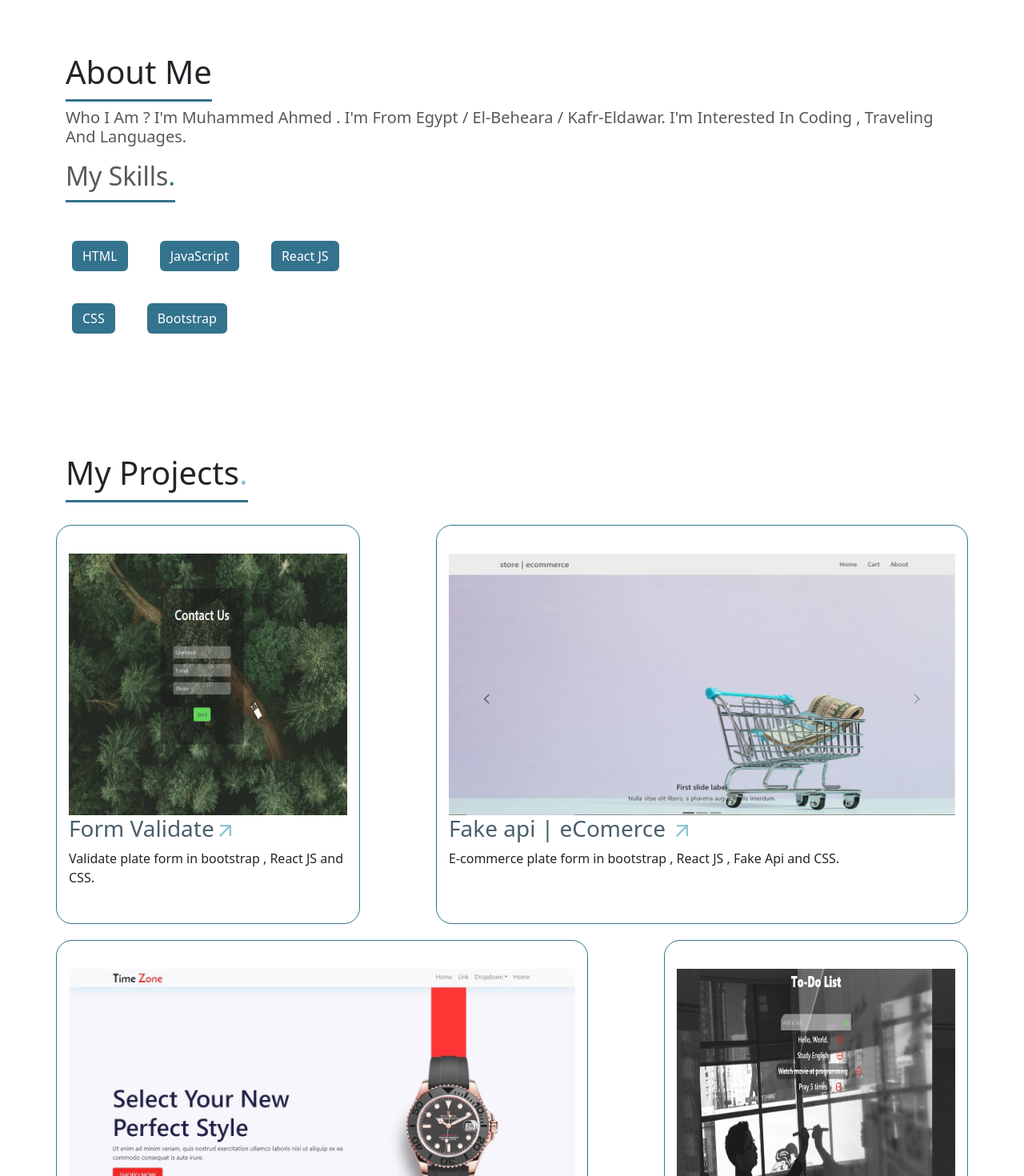
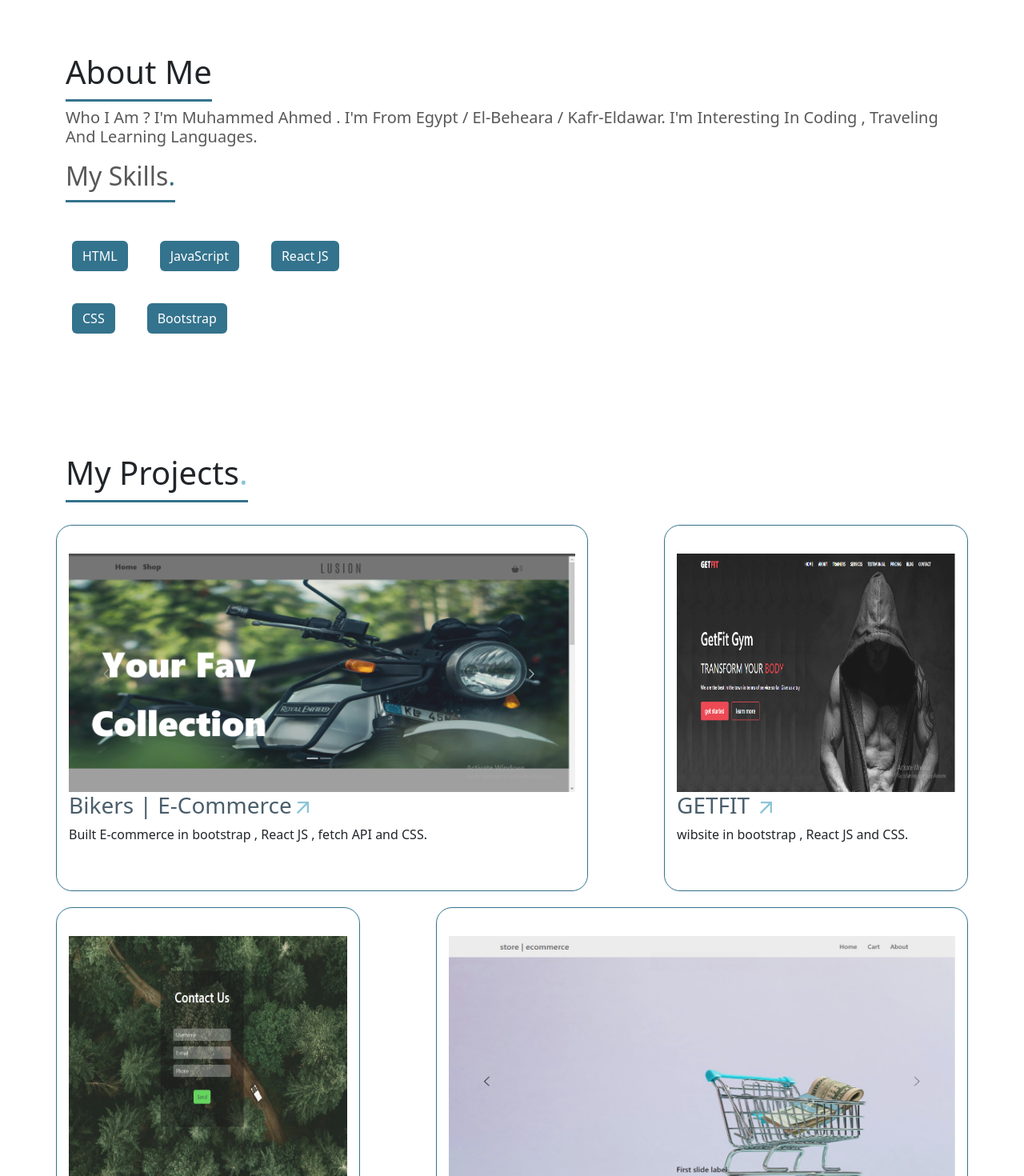
Before and after one commit to MuhammedAhmed09/portfolio, a React (Create React App) app: page / in a window 1280 px wide. Shown: the part 760-2230 px from the top of the page at 80% size. Built offline with nearby package versions, Linux system fonts and the light colour scheme.

Commit message:
update repo

```diff
--- a/src/App.css
+++ b/src/App.css
@@ -2,6 +2,7 @@
     padding: 0;
     margin: 0;
     box-sizing: border-box;
+    user-select: none;
 }
 
 :root {
--- a/src/Home.js
+++ b/src/Home.js
@@ -33,7 +33,7 @@ const Home = () => {
             <Container className='about'>
                 <div>
                     <h1>about me</h1>
-                    <h5>Who I am ? I'm Muhammed Ahmed . I'm from Egypt / El-Beheara / Kafr-Eldawar. I'm interested in Coding , Traveling and Languages.</h5>
+                    <h5>Who I am ? I'm Muhammed Ahmed . I'm from Egypt / El-Beheara / Kafr-Eldawar. I'm interesting in Coding , Traveling and Learning Languages.</h5>
                     <div className='skills'>
                             <h2>my skills<span>.</span></h2>
                             <Row>
@@ -55,14 +55,27 @@ const Home = () => {
                 <Container className='projects'>
                     <h1>my projects<span>.</span></h1>
                     <Row className='up-projects'>
+                        <Col xs={12} md={7} className='border-project'>
+                            <img src={require("./Image/لقطة الشاشة 2024-09-11 223558.png")} alt='e-commerce'/>
+                            <a className='link' href="https://e-commerce2-nu-seven.vercel.app/"><h3>Bikers | E-Commerce<span><MdOutlineArrowOutward /></span></h3></a>
+                            <p>Built E-commerce in bootstrap , React JS , fetch API and CSS.</p>
+                            <br></br>
+                        </Col>
+                        <Col xs={12} md={4} className='border-project'>
+                            <img src={require("./Image/لقطة الشاشة 2024-09-11 222846.png")} alt='e-commerce'/>
+                            <a className='link' href="https://gym-website-seven-wheat.vercel.app/"><h3>GETFIT <span><MdOutlineArrowOutward /></span></h3></a>
+                            <p>wibsite in bootstrap , React JS and CSS.</p>
+                        </Col>
+                    </Row>
+                    <Row className='up-projects'>
                         <Col xs={12} md={4} className='border-project'>
                             <img src={require("./Image/bandicam 2024-07-28 16-28-14-000.jpg")} alt='e-commerce'/>
-                            <Link className='link' to="https://validation-form-tan.vercel.app/"><h3>Form Validate<span><MdOutlineArrowOutward /></span></h3></Link>
+                            <a className='link' href="https://validation-form-tan.vercel.app/"><h3>Form Validate<span><MdOutlineArrowOutward /></span></h3></a>
                             <p>Validate plate form in bootstrap , React JS and CSS.</p>
                         </Col>
                         <Col xs={12} md={7} className='border-project'>
                             <img src={require("./Image/bandicam 2024-07-28 16-25-07-883.jpg")} alt='e-commerce'/>
-                            <Link className='link' to="https://ecommerce-sigma-henna.vercel.app/"><h3>Fake api | eComerce <span><MdOutlineArrowOutward /></span></h3></Link>
+                            <a className='link' href="https://ecommerce-sigma-henna.vercel.app/"><h3>Fake api | eComerce <span><MdOutlineArrowOutward /></span></h3></a>
                             <p>E-commerce plate form in bootstrap , React JS , Fake Api and CSS.</p>
                             <br></br>
                         </Col>
@@ -70,13 +83,13 @@ const Home = () => {
                     <Row className='up-projects'>
                         <Col xs={12} md={7} className='border-project'>
                             <img src={require("./Image/bandicam 2024-07-28 16-22-03-882.jpg")} alt='e-commerce'/>
-                            <Link className='link' to="https://shop-with-bootstrap.vercel.app/"><h3>Time Zone | eComerce <span><MdOutlineArrowOutward /></span></h3></Link>
+                            <a className='link' href="https://shop-with-bootstrap.vercel.app/"><h3>Time Zone | eComerce <span><MdOutlineArrowOutward /></span></h3></a>
                             <p>E-commerce plate form in bootstrap , Javascript and CSS.</p>
                             <br></br>
                         </Col>
                         <Col xs={12} md={4} className='border-project'>
                             <img src={require("./Image/bandicam 2024-07-28 16-31-55-245.jpg")} alt='e-commerce'/>
-                            <Link className='link' to="https://to-do-list-psi-ecru.vercel.app/"><h3>To Do List <span><MdOutlineArrowOutward /></span></h3></Link>
+                            <a className='link' href="https://to-do-list-psi-ecru.vercel.app/"><h3>To Do List <span><MdOutlineArrowOutward /></span></h3></a>
                             <p>To do list plate form in bootstrap , React JS and CSS.</p>
                         </Col>
                     </Row>
--- a/src/NavBar.js
+++ b/src/NavBar.js
@@ -12,7 +12,7 @@ const NavBar = () => {
             <Navbar.Toggle aria-controls="basic-navbar-nav" />
             <Navbar.Collapse id="basic-navbar-nav">
             <Nav className="m-auto nav ">
-                <Link  className='link' to="/" smooth={true} duration={100}>Home</Link>
+                <Link id='active' className='link' to="/" smooth={true} duration={100}>Home</Link>
                 <Link className='link' to="About" smooth={true} duration={500}>About</Link>
                 <Link className='link' to="Projects" smooth={true} duration={500}>Projects</Link>
                 <Link className='link' to="ContactUs" smooth={true} duration={500}>Contact Me</Link>
```
Also changed, not shown: src/Image/لقطة الشاشة 2024-09-11 222846.png (added), src/Image/لقطة الشاشة 2024-09-11 223558.png (added).
